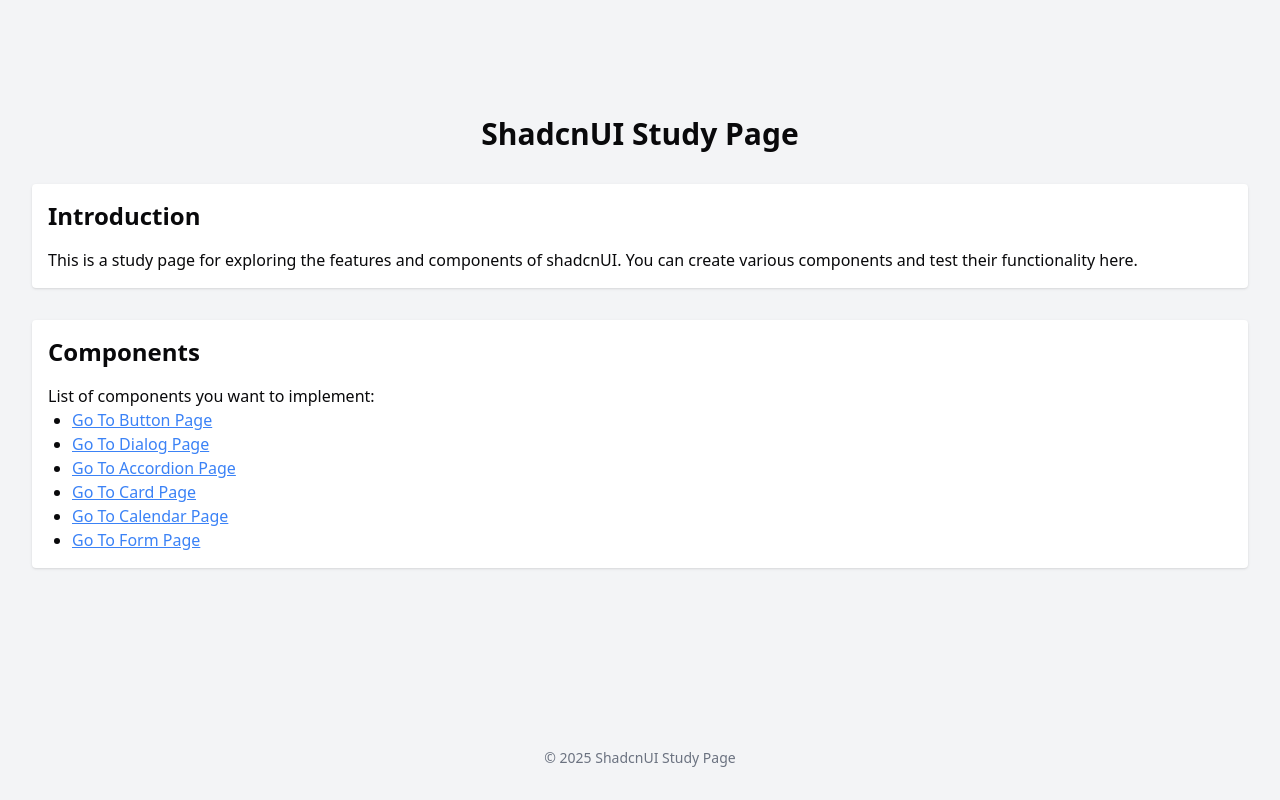
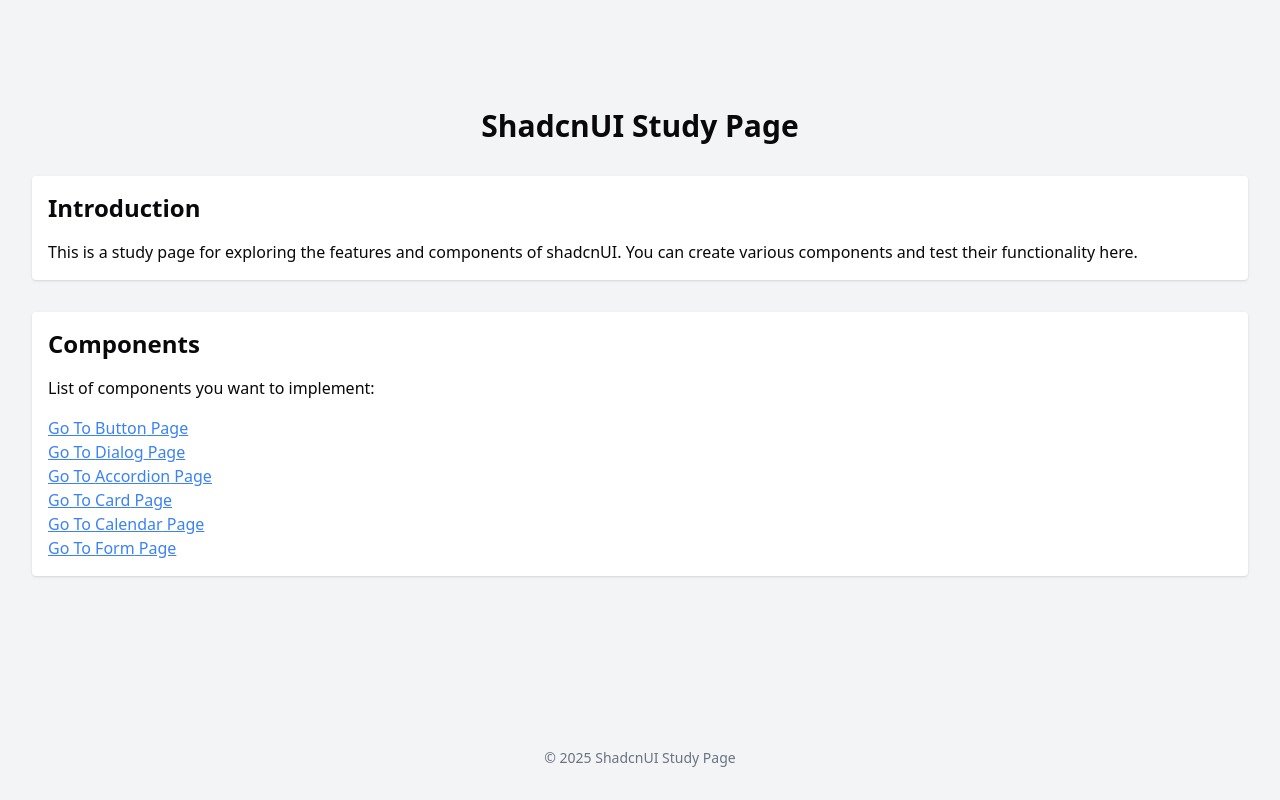
Before and after one commit to gibeom0218/shadcnUI, a Next.js app: page / in a window 1280 px wide. Built offline with nearby package versions, Linux system fonts and the light colour scheme.

Commit message:
refactor : 코드 구조 변경 및 디자인 수정

```diff
--- a/src/app/(HomePage)/_components/footer.tsx
+++ b/src/app/(HomePage)/_components/footer.tsx
@@ -1,6 +1,6 @@
 export const Footer = () => {
   return (
-    <footer className="my-8 text-center">
+    <footer className="bottom-0 my-8 text-center">
       <p className="text-sm text-gray-500">© 2025 ShadcnUI Study Page</p>
     </footer>
   );
--- a/src/app/(HomePage)/_components/header.tsx
+++ b/src/app/(HomePage)/_components/header.tsx
@@ -1,6 +1,6 @@
 export const Header = () => {
   return (
-    <header className="mb-8">
+    <header className="mb-8 flex justify-center">
       <h1 className="text-center text-3xl font-bold">ShadcnUI Study Page</h1>
     </header>
   );
--- a/src/app/(HomePage)/_components/page-links.tsx
+++ b/src/app/(HomePage)/_components/page-links.tsx
@@ -1,3 +1,4 @@
+import { pageLinks } from '@/constants/HomePage/page-links';
 import Link from 'next/link';
 
 export const PageLinks = () => {
@@ -5,37 +6,14 @@ export const PageLinks = () => {
     <section className="mb-8 rounded bg-white p-4 shadow">
       <h2 className="mb-4 text-2xl font-semibold">Components</h2>
       <p>List of components you want to implement:</p>
-      <ul className="ml-6 flex list-disc flex-col">
-        <li>
-          <Link href="/ButtonPage" className="text-blue-500 underline">
-            Go To Button Page
-          </Link>
-        </li>
-        <li>
-          <Link href="/DialogPage" className="text-blue-500 underline">
-            Go To Dialog Page
-          </Link>
-        </li>
-        <li>
-          <Link href="/AccordionPage" className="text-blue-500 underline">
-            Go To Accordion Page
-          </Link>
-        </li>
-        <li>
-          <Link href="/CardPage" className="text-blue-500 underline">
-            Go To Card Page
-          </Link>
-        </li>
-        <li>
-          <Link href="/CalendarPage" className="text-blue-500 underline">
-            Go To Calendar Page
-          </Link>
-        </li>
-        <li>
-          <Link href="/FormPage" className="text-blue-500 underline">
-            Go To Form Page
-          </Link>
-        </li>
+      <ul className="mt-4 flex flex-col">
+        {pageLinks.map(({ name, href }) => (
+          <li key={href}>
+            <Link href={href} className="text-blue-500 underline">
+              Go To {name} Page
+            </Link>
+          </li>
+        ))}
       </ul>
     </section>
   );
--- a/src/app/CardPage/_components/member-card.tsx
+++ b/src/app/CardPage/_components/member-card.tsx
@@ -30,7 +30,7 @@ export const MemberCard = ({
           {description}
         </CardDescription>
       </CardHeader>
-      <CardFooter>📞 {phoneNumber}</CardFooter>
+      <CardFooter className="px-6 pb-6">📞 {phoneNumber}</CardFooter>
     </Card>
   );
 };
--- /dev/null
+++ b/src/constants/HomePage/page-links.ts
@@ -0,0 +1,8 @@
+export const pageLinks = [
+  { name: 'Button', href: '/ButtonPage' },
+  { name: 'Dialog', href: '/DialogPage' },
+  { name: 'Accordion', href: '/AccordionPage' },
+  { name: 'Card', href: '/CardPage' },
+  { name: 'Calendar', href: '/CalendarPage' },
+  { name: 'Form', href: '/FormPage' },
+];
```
